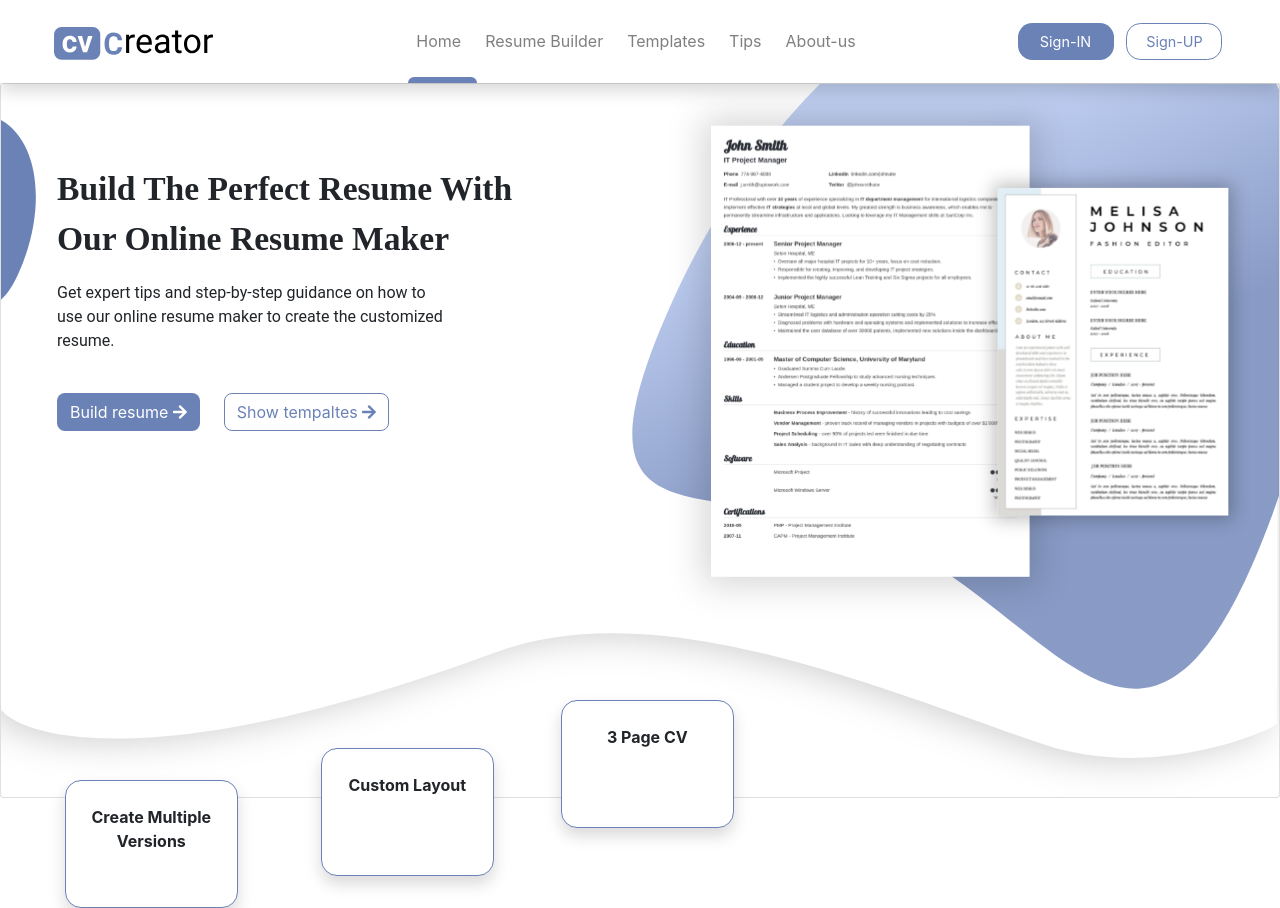
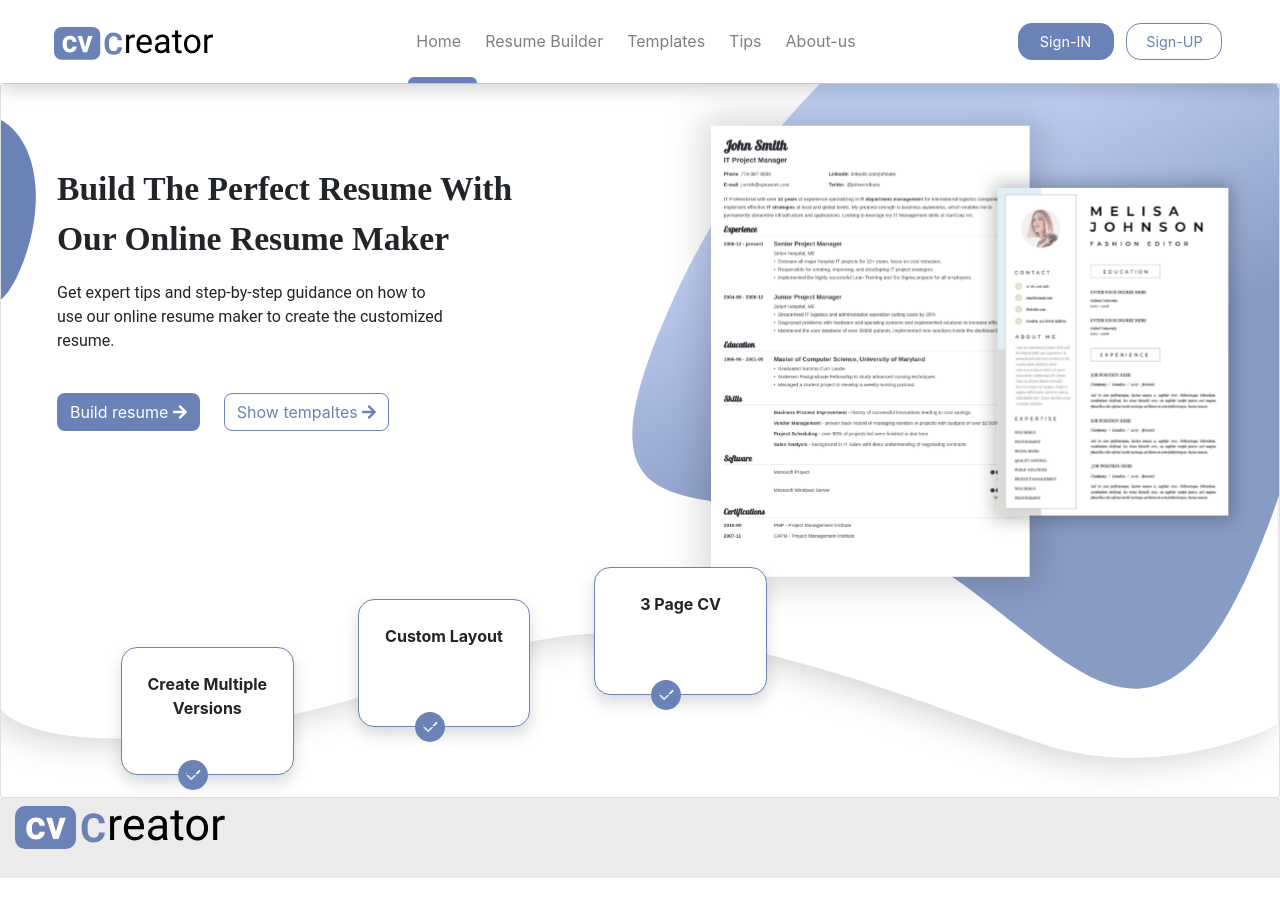
Before and after one commit to sohaila-mohamed/CV-Creator-ClientSide, a React (Create React App) app: page / in a window 1280 px wide. After the commit the page ends 878 px from the top, so only its background shows below. Built offline with nearby package versions, Linux system fonts and the light colour scheme.

Commit message:
Adding footer and edit 3 cards in hero section

```diff
--- a/src/App.js
+++ b/src/App.js
@@ -1,5 +1,6 @@
 import { BrowserRouter, Route, Switch } from "react-router-dom";
 import "./App.css";
+import Footer from "./components/Footer/Footer";
 import Header from "./components/Header/Header";
 import Home from "./components/Home/Home";
 
@@ -18,6 +19,7 @@ function App() {
         <Route exact path="/" component={Home} />
         <Route path="*" render={() => <p>404</p>} />
       </Switch>
+      <Footer />
     </BrowserRouter>
   );
 }
--- /dev/null
+++ b/src/components/Footer/Footer.css
@@ -0,0 +1,5 @@
+#Footer {
+  background-color:/* red;*/ #ecebeb;
+  width: 100%;
+  height: 5rem;
+}
--- /dev/null
+++ b/src/components/Footer/Footer.jsx
@@ -0,0 +1,15 @@
+import "./Footer.css";
+import logo from "../../images/logo.svg";
+
+function Footer() {
+  return (
+    <div id="Footer">
+      <div className="container-fluid">
+        <div className="row m-0 justify-content-start">
+          <img src={logo} alt="Logo" />
+        </div>
+      </div>
+    </div>
+  );
+}
+export default Footer;
--- a/src/components/Home/Home.css
+++ b/src/components/Home/Home.css
@@ -37,27 +37,56 @@
   border: 1px solid #6b82b7 !important;
   margin-right: 4em;
   font-weight: bold;
-  width: 16ch;
   text-align: center;
   height: 8em;
+  width: 16ch;
 }
+/* #f-card-1:hover,
+#f-card-2:hover,
+#f-card-3:hover {
+  width: 10em;
+  -webkit-transform: translateY(15px);
+  transform: translateY(15px);
+} */
 #f-card-1 {
   position: absolute;
-  top: 43.5em;
+  top: 13.5em;
   left: 4em;
 }
 #f-card-2 {
   position: absolute;
-  top: 41.5em;
-  left: 20em;
+  top: 10.5em;
+  left: 4em;
 }
 #f-card-3 {
   position: absolute;
-  top: 38.5em;
-  left: 35em;
+  top: 8.5em;
+  left: 4em;
 }
-/* git push origin adding-home */
+.img-position {
+  position: absolute;
+  top: 7em;
+  left: 3.5em;
+}
 @media (max-width: 991.98px) {
+  .Floating-card {
+    width: 13ch;
+    font-size: 0.9rem;
+  }
+  .img-position {
+    left: 2.5em;
+  }
+  /* #f-card-1 {
+    top: 33.7em;
+  }
+  #f-card-2 {
+    top: 31.5em;
+    left: 17em;
+  }
+  #f-card-3 {
+    top: 28.5em;
+    left: 30em;
+  } */
   .font {
     font-size: 1.5rem;
     width: 25rem;
--- a/src/components/Home/Home.jsx
+++ b/src/components/Home/Home.jsx
@@ -4,6 +4,7 @@ import hero from "../../images/All.svg";
 import { faArrowRight } from "@fortawesome/free-solid-svg-icons";
 import { FontAwesomeIcon } from "@fortawesome/react-fontawesome";
 import "./Home.css";
+import verified from "../../images/verified.svg";
 function Home() {
   return (
     <Fragment>
@@ -24,16 +25,31 @@ function Home() {
             Show tempaltes{" "}
             <FontAwesomeIcon icon={faArrowRight}></FontAwesomeIcon>
           </Button>
-        </div>
-        <div className="position-absolute d-flex">
-          <div className="Floating-card p-4 shadow" id="f-card-1">
-            Create Multiple Versions
-          </div>
-          <div className="Floating-card p-4 shadow" id="f-card-2">
-            Custom Layout
-          </div>
-          <div className="Floating-card p-4 shadow" id="f-card-3">
-            3 Page CV
+          <div className="position-absolute d-flex">
+            <div
+              className="Floating-card p-4 shadow position-relative"
+              id="f-card-1"
+            >
+              <p>Create Multiple Versions</p>
+              <img src={verified} alt="verified" className="img-position" />
+            </div>
+            <div
+              className="Floating-card p-4 shadow position-relative"
+              id="f-card-2"
+            >
+              <p>Custom Layout</p>
+              <img src={verified} alt="verified" className="img-position" />
+            </div>
+            <div
+              className="Floating-card p-4 shadow position-relative"
+              id="f-card-3"
+            >
+              <p //style={{ width: "6ch" }}
+              >
+                3 Page CV
+              </p>
+              <img src={verified} alt="verified" className="img-position" />
+            </div>
           </div>
         </div>
       </div>
```
Also changed, not shown: src/images/verified.svg (added).
